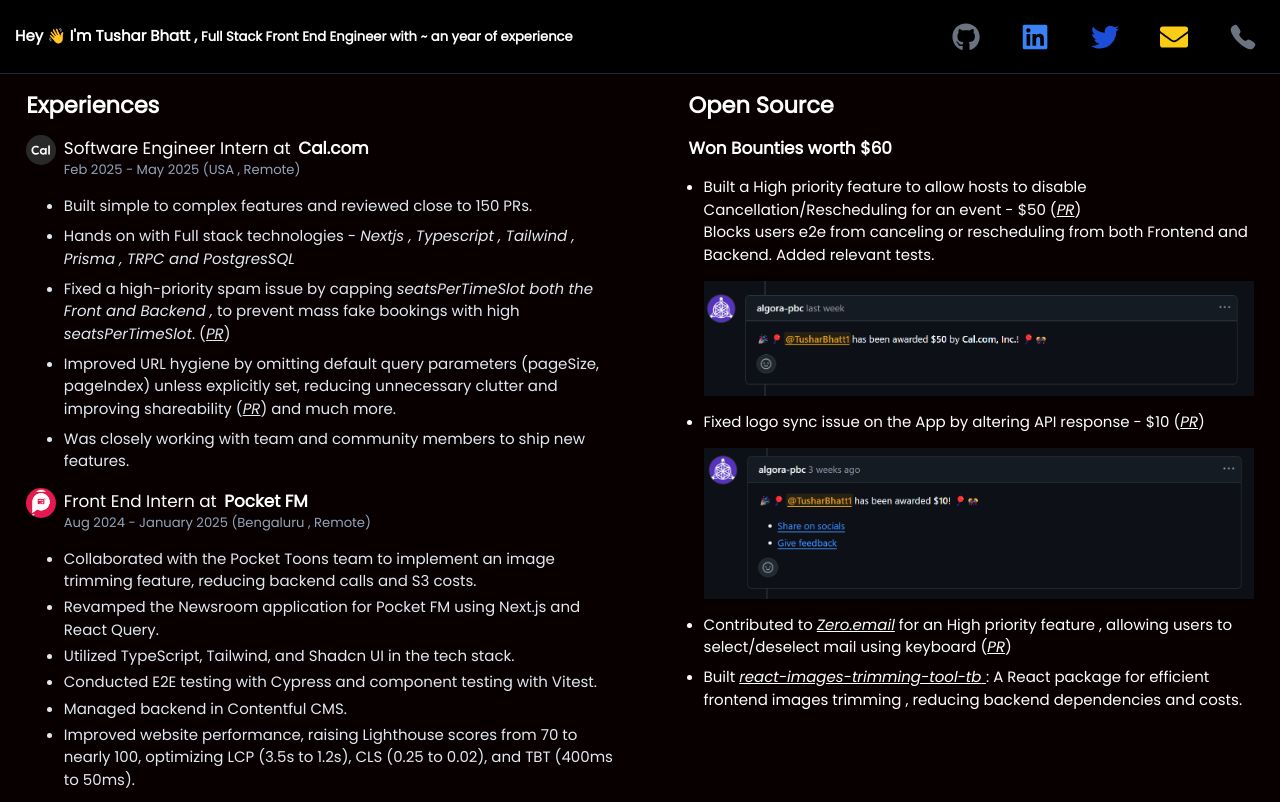
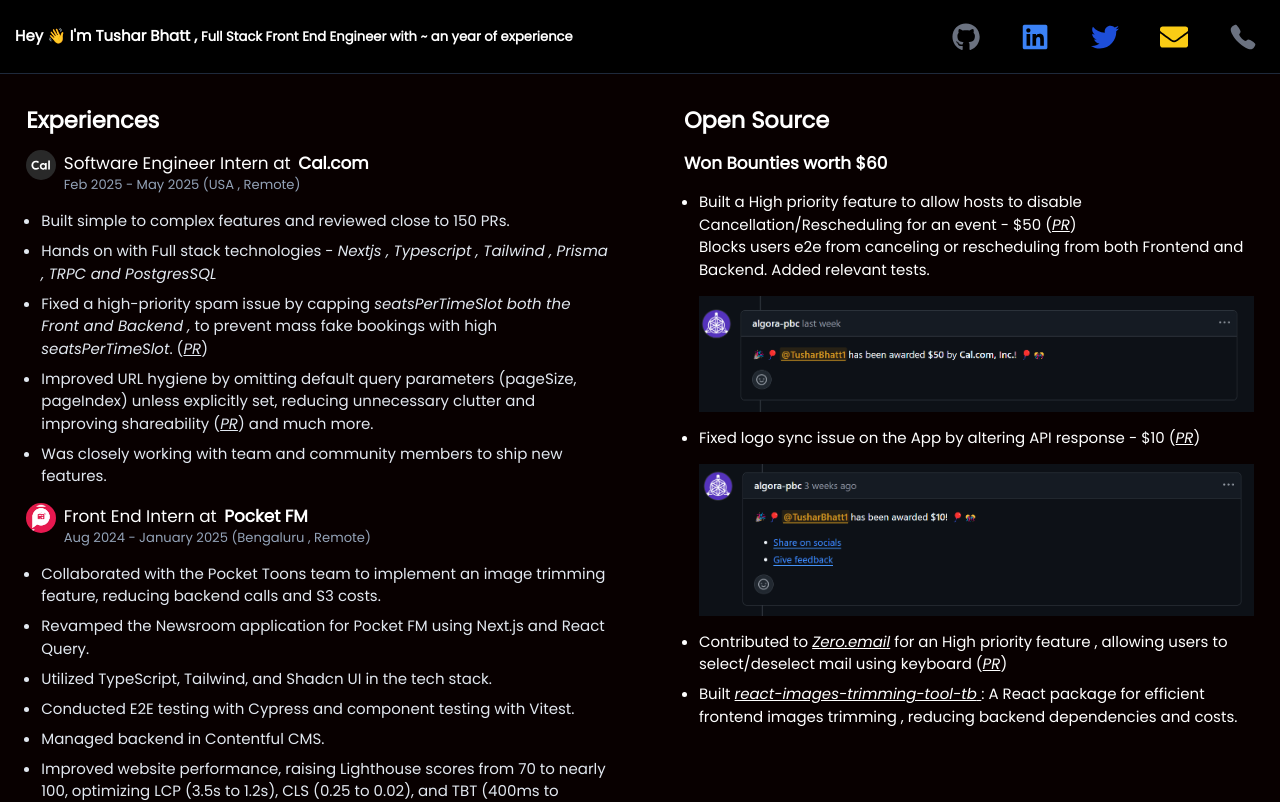
Before and after one commit to TusharBhatt1/new-portfolio, a React (Vite) app: page / in a window 1280 px wide. Shown: the top 802 px of the page. Built offline with nearby package versions, Linux system fonts and the light colour scheme.

Commit message:
final-changes

```diff
--- a/src/App.tsx
+++ b/src/App.tsx
@@ -1,4 +1,4 @@
-import Banner from "./Components/Banner";
+import Main from "./Components/Main";
 import Footer from "./Components/Footer";
 import Navbar from "./Components/Navbar";
 import Projects from "./Components/Projects";
@@ -9,7 +9,7 @@ export default function App() {
 		<div className="flex flex-col">
 			<Navbar />
 			<div>
-				<Banner />
+				<Main />
 				<Skills />
 				<Projects />
 				<Footer />
--- a/src/Components/Banner.tsx
+++ b/src/Components/Main.tsx
@@ -3,11 +3,11 @@ import pfmIcon from "@/assets/pfm-logo.png";
 import dollar50 from "@/assets/dollar50.png";
 import dollar10 from "@/assets/dollar10.png";
 
-export default function Banner() {
+export default function Main() {
 	return (
-		<div className="mt-24 px-4 sm:px-7 flex md:flex-row flex-col gap-20 justify-between">
+		<div className="mt-28 px-3 sm:px-7 flex md:flex-row flex-col gap-20 justify-between">
 			<div>
-				<h1 className="sm:hidden block pb-3 text-lg">
+				<h1 className="md:hidden block pb-3 text-lg">
 					Hey 👋 I'm Tushar Bhatt ,{" "}
 					<span className="text-sm">
 						Full Stack Front End Engineer with ~ an year of experience.
@@ -29,8 +29,8 @@ export default function Banner() {
 							</span>
 						</div>
 					</div>
-					<div className="mt-4 pl-10 text-slate-200">
-						<ul style={{ listStyleType: "disc" }} className="space-y-2">
+					<div className="mt-4 text-slate-200">
+						<ul style={{ listStyleType: "disc"}} className="space-y-2 pl-4">
 							<li>
 								Built simple to complex features and reviewed close to 150 PRs.
 							</li>
@@ -96,8 +96,8 @@ export default function Banner() {
 							</span>
 						</div>
 					</div>
-					<div className="mt-4 pl-10 text-slate-200">
-						<ul style={{ listStyleType: "disc" }} className="space-y-1">
+					<div className="mt-4 text-slate-200">
+						<ul style={{ listStyleType: "disc" }} className="space-y-2 pl-4">
 							<li>
 								Collaborated with the Pocket Toons team to implement an image
 								trimming feature, reducing backend calls and S3 costs.
--- a/src/Components/Navbar.tsx
+++ b/src/Components/Navbar.tsx
@@ -4,7 +4,7 @@ import Socials from "./other/Socials";
 export default function Navbar() {
   return (
     <div className="fixed w-full flex md:flex-row flex-col justify-between items-center p-4 border-b border-slate-800 z-10 bg-black font-bold">
-      <h1 className="sm:block hidden">Hey 👋 I'm Tushar Bhatt  , <span className="text-sm">Full Stack Front End Engineer with ~ an year of experience</span></h1>
+      <h1 className="md:block hidden">Hey 👋 I'm Tushar Bhatt  , <span className="text-sm">Full Stack Front End Engineer with ~ an year of experience</span></h1>
       <Socials/>
     </div>
   );
--- a/src/Components/Skills.tsx
+++ b/src/Components/Skills.tsx
@@ -10,7 +10,7 @@ export default function Skills() {
         <div className="my-2 sm:my-12">
             <Heading title="Skills"/>
             <div className="flex justify-around ">
-            <div className="grid grid-cols-3 sm:grid-cols-6 gap-5 sm:gap-12 justify-center items-center">
+            <div className="grid grid-cols-2 sm:grid-cols-4 lg:grid-cols-6 gap-5 sm:gap-12 justify-center items-center">
            {skills.map((skill)=><SkillBox key={skill.name} skill={skill}/>)}
             </div>
             </div>
```
